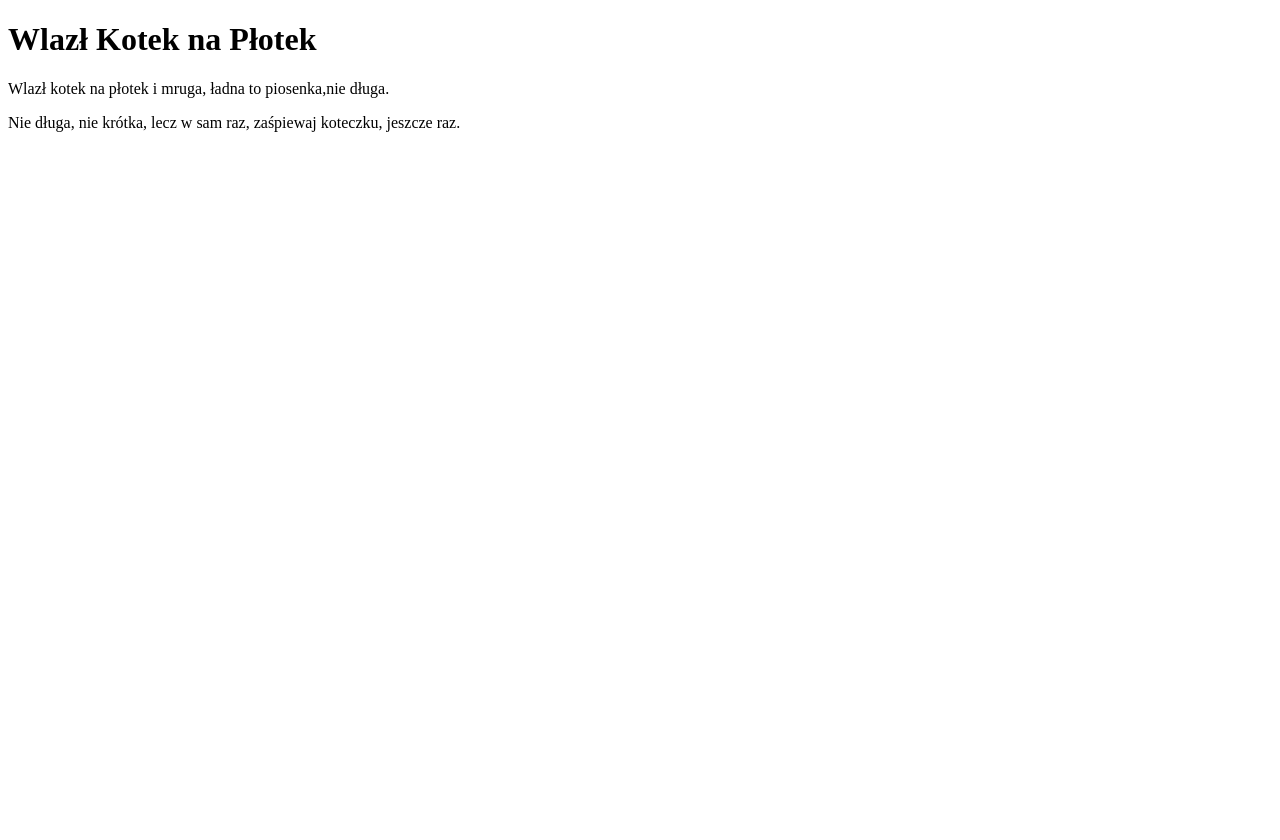
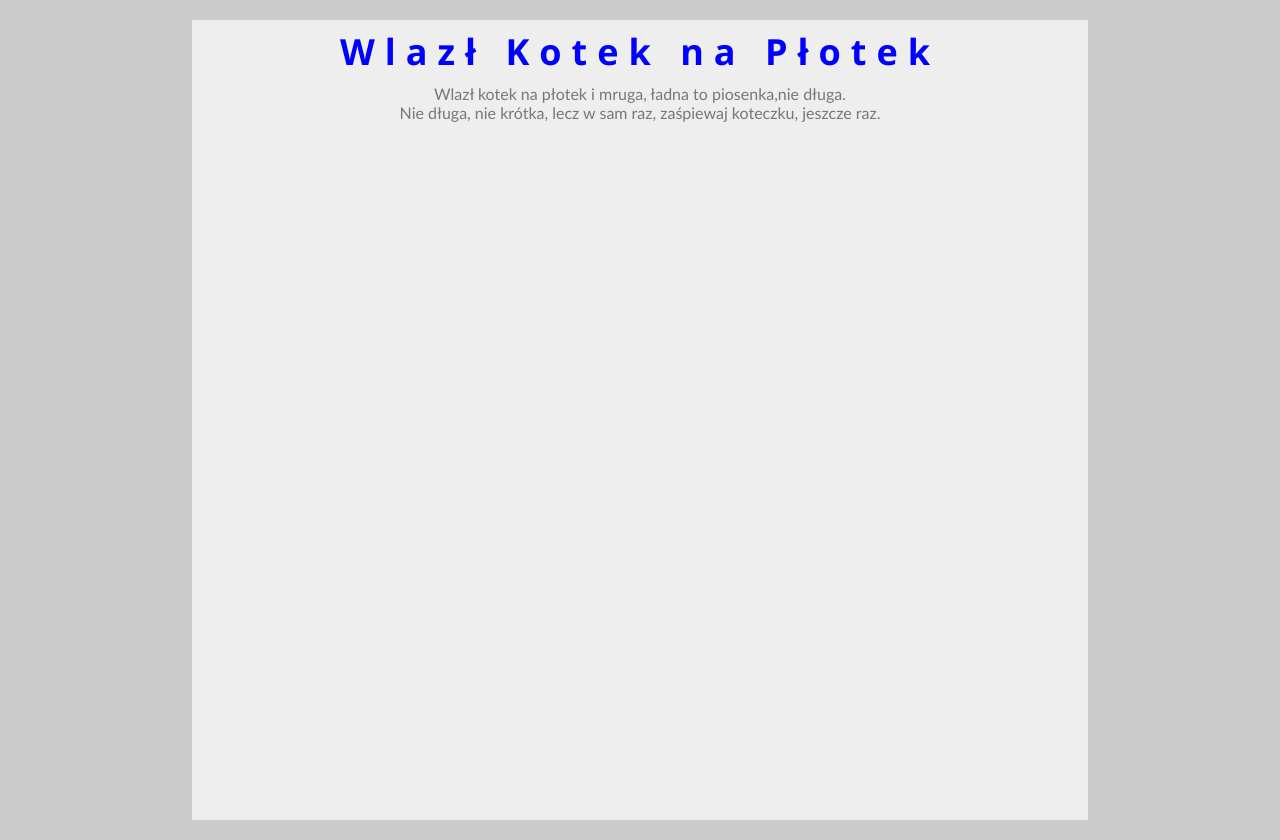
Before and after one commit to arturodfrontu/cat-song, a plain HTML site: page index.html in a window 1280 px wide. Before the commit the page ends 800 px from the top, so only its background shows below. Drawn offline with Linux system fonts and the light colour scheme.

Commit message:
Update class in html and add styles

```diff
--- a/css/style.css
+++ b/css/style.css
@@ -0,0 +1,37 @@
+*,
+*::before,
+*::after,
+body {
+    margin: 0;
+    padding: 0;
+    border: 0;
+    box-sizing: border-box;
+}
+
+body{
+    background-color: #ccc;
+}
+
+.container {
+    background-color: #eee;
+    width: 70%;
+    height: 100vh;
+    margin: 20px auto;
+}
+
+.song-title {
+    font-size: 36px;
+    font-family: 'Segoe UI', Tahoma, Geneva, Verdana, sans-serif;
+    color: #0000ff;
+    letter-spacing: 10px;
+    line-height: 1.5rem;
+    text-align: center;
+    padding: 20px 0;
+}
+
+.song-text {
+    font-size: 16px;
+    font-family: 'Trebuchet MS', 'Lucida Sans Unicode', 'Lucida Grande', 'Lucida Sans', Arial, sans-serif;
+    color: #777777;
+    text-align: center;
+}
--- a/index.html
+++ b/index.html
@@ -8,11 +8,11 @@
 </head>
 <body>
     <div class="container">
-        <h1>Wlazł Kotek na Płotek</h1>
-        <p class="text">
+        <h1 class="song-title">Wlazł Kotek na Płotek</h1>
+        <p class="song-text">
             Wlazł kotek na płotek i mruga, ładna to piosenka,nie długa.
         </p>
-        <p class="text">
+        <p class="song-text">
             Nie długa, nie krótka, lecz w sam raz, zaśpiewaj koteczku, jeszcze raz.
         </p>
     </div>
```
